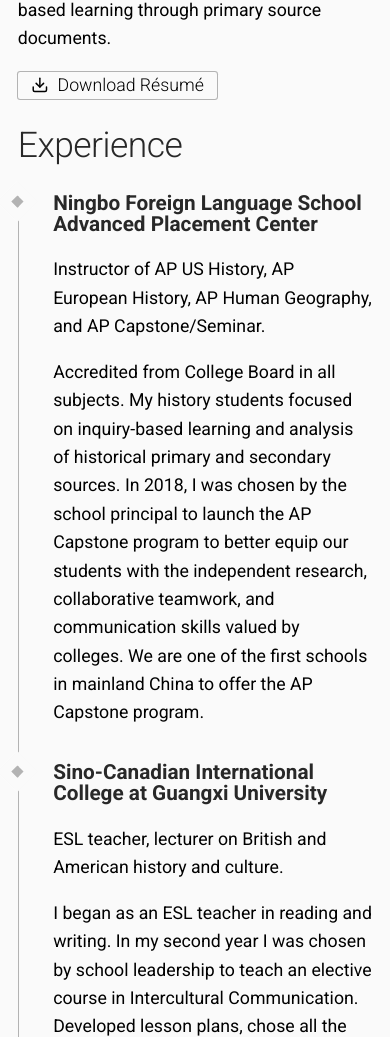
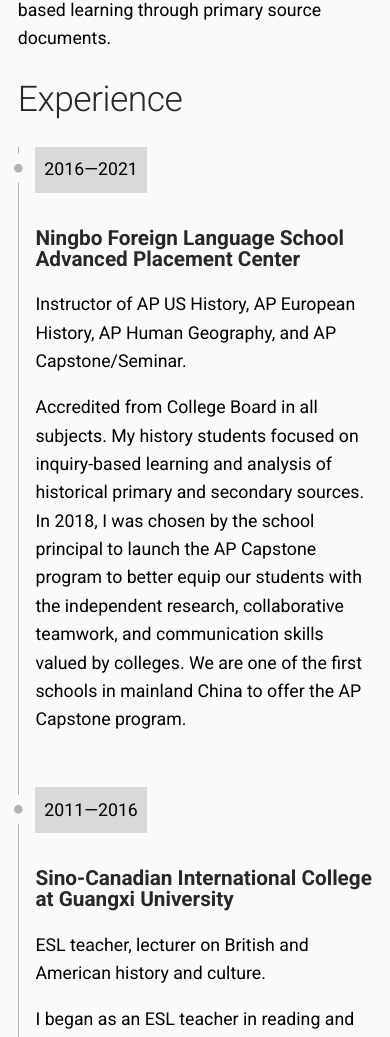
Before and after one commit to brti-dev/brti.dev, a Next.js app: page /teacher in a window 390 px wide. Shown: the part 424-1461 px from the top of the page. Built offline with nearby package versions, Linux system fonts and the light colour scheme.

Commit message:
Timeline modular css and responsive layout

```diff
--- a/components/Timeline.tsx
+++ b/components/Timeline.tsx
@@ -1,20 +1,23 @@
 import React from 'react'
+import classes from '@/styles/components/timeline.module.scss'
 
-export const Timeline = ({ color = 'var(--color-comment)', children, ...rest }) => (
+export const Timeline = ({
+    color = 'var(--color-comment)',
+    children,
+    ...rest
+}) => (
     <div
-        className="timeline"
+        className={classes.timeline}
         style={{ '--color': color } as React.CSSProperties}
         {...rest}
     >
-        <ul>
-            {children}
-        </ul>
+        <dl>{children}</dl>
     </div>
 )
 
 export const TimelineItem = ({ label, children }) => (
-    <li>
-        {children}
-        <label>{label}</label>
-    </li>
+    <>
+        {label && <dt>{label}</dt>}
+        <dd>{children}</dd>
+    </>
 )
--- a/pages/teacher.tsx
+++ b/pages/teacher.tsx
@@ -2,51 +2,83 @@ import { FiDownload as DownloadIcon } from 'react-icons/fi'
 
 import { Timeline, TimelineItem } from '../components/Timeline'
 import Layout from '../components/Layout'
-import Button from '../components/Button'
-import classes from '../styles/teacher.module.scss'
 
 function Teacher() {
     return (
         <Layout title="Teacher">
-            <div className={classes.root}>
-                <p>I am a certified teacher of Advanced Placement Histories, Human Geography, and Capstone. As teacher and counselor, I have prepared hundreds of students for academic life abroad, culminating in being appointed leader to launch the AP Capstone research program in our school, one of the first such programs introduced in China. I'm an expert on active learning techniques and inquiry-based learning through primary source documents.</p>
-                <Button
-                    to="https://www.dropbox.com/s/7coh5m3254xz01p/MathewBerti_resume_teacher.pdf"
-                    variant="outlined"
-                >
-                    <DownloadIcon />
-                    Download Résumé
-                </Button>
+            <div>
+                <p>
+                    I am a certified teacher of Advanced Placement Histories,
+                    Human Geography, and Capstone. As teacher and counselor, I
+                    have prepared hundreds of students for academic life abroad,
+                    culminating in being appointed leader to launch the AP
+                    Capstone research program in our school, one of the first
+                    such programs introduced in China. I'm an expert on active
+                    learning techniques and inquiry-based learning through
+                    primary source documents.
+                </p>
                 <h2>Experience</h2>
                 <Timeline>
-                    <TimelineItem
-                        label="2016&mdash;2021"
-                    >
-                        <h3>Ningbo Foreign Language School Advanced Placement Center</h3>
-                        <p>Instructor of AP US History, AP European History, AP Human Geography, and AP Capstone/Seminar.</p>
-                        <p>Accredited from College Board in all subjects. My history students focused on inquiry-based learning and analysis of historical primary and secondary sources. In 2018, I was chosen by the school principal to launch the AP Capstone program to better equip our students with the independent research, collaborative teamwork, and communication skills valued by colleges. We are one of the first schools in mainland China to offer the AP Capstone program.</p>
+                    <TimelineItem label="2016&mdash;2021">
+                        <h3>
+                            Ningbo Foreign Language School Advanced Placement
+                            Center
+                        </h3>
+                        <p>
+                            Instructor of AP US History, AP European History, AP
+                            Human Geography, and AP Capstone/Seminar.
+                        </p>
+                        <p>
+                            Accredited from College Board in all subjects. My
+                            history students focused on inquiry-based learning
+                            and analysis of historical primary and secondary
+                            sources. In 2018, I was chosen by the school
+                            principal to launch the AP Capstone program to
+                            better equip our students with the independent
+                            research, collaborative teamwork, and communication
+                            skills valued by colleges. We are one of the first
+                            schools in mainland China to offer the AP Capstone
+                            program.
+                        </p>
                     </TimelineItem>
 
-                    <TimelineItem
-                        label="2011&mdash;2016"
-                    >
-                        <h3>Sino-Canadian International College at Guangxi University</h3>
-                        <p>ESL teacher, lecturer on British and American history and culture.</p>
-                        <p>I began as an ESL teacher in reading and writing. In my second year I was chosen by school leadership to teach an elective course in Intercultural Communication. Developed lesson plans, chose all the class materials, wrote tests, and planned class activities around certain themes focused on historical and current events in Britain, America, Canada, and Australia. A major focus of the course was cross-culture studies between these English-speaking countries and China.</p>
+                    <TimelineItem label="2011&mdash;2016">
+                        <h3>
+                            Sino-Canadian International College at Guangxi
+                            University
+                        </h3>
+                        <p>
+                            ESL teacher, lecturer on British and American
+                            history and culture.
+                        </p>
+                        <p>
+                            I began as an ESL teacher in reading and writing. In
+                            my second year I was chosen by school leadership to
+                            teach an elective course in Intercultural
+                            Communication. Developed lesson plans, chose all the
+                            class materials, wrote tests, and planned class
+                            activities around certain themes focused on
+                            historical and current events in Britain, America,
+                            Canada, and Australia. A major focus of the course
+                            was cross-culture studies between these
+                            English-speaking countries and China.
+                        </p>
                     </TimelineItem>
 
-                    <TimelineItem
-                        label="2010&mdash;2011"
-                    >
+                    <TimelineItem label="2010&mdash;2011">
                         <h3>Hezhou College</h3>
-                        <p>ESL teacher, lecturer on Intercultural Communication.</p>
+                        <p>
+                            ESL teacher, lecturer on Intercultural
+                            Communication.
+                        </p>
                     </TimelineItem>
 
-                    <TimelineItem
-                        label="2008&mdash;2009"
-                    >
+                    <TimelineItem label="2008&mdash;2009">
                         <h3>Xi’an Technological University</h3>
-                        <p>ESL teacher, lecturer on British and American history and culture.</p>
+                        <p>
+                            ESL teacher, lecturer on British and American
+                            history and culture.
+                        </p>
                     </TimelineItem>
                 </Timeline>
             </div>
--- /dev/null
+++ b/styles/components/timeline.module.scss
@@ -0,0 +1,203 @@
+@use '../extensions' as *;
+@use '../breakpoint' as *;
+
+.timeline {
+    position: relative;
+    // @var --color Line and bullet color; Set by <Timeline> component
+
+    @include breakpoint(omnivision) {
+        margin-left: -7em;
+    }
+
+    &::before {
+        background-color: var(--color);
+        content: '';
+        position: absolute;
+        top: 0;
+        width: 0.1rem;
+        height: 100%;
+
+        @include breakpoint(screen) {
+            left: 7em;
+        }
+    }
+
+    dl {
+        display: grid;
+        grid-row-gap: 2em;
+        grid-column-gap: 2em;
+        grid-auto-flow: row;
+        justify-items: start;
+        align-items: start;
+        padding-left: 1em;
+
+        @include breakpoint(screen) {
+            padding: 0;
+            grid-template-columns: 5em auto;
+        }
+
+        dt {
+            @extend %surface;
+            margin: 0;
+            padding: 0.5em;
+            font-weight: normal;
+
+            // Point
+            &::before {
+                content: '';
+                transform: translate(
+                    calc(-0.25em + -0.5em + -1em + 0.05rem),
+                    0.5em
+                );
+                background-color: var(--color);
+                outline: 10px solid var(--color-body);
+                display: block;
+                position: absolute;
+                width: 0.5em;
+                height: 0.5em;
+                border-radius: 0.5em;
+
+                @include breakpoint(screen) {
+                    transform: translate(6.3em, -0.3em);
+                }
+            }
+        }
+
+        dd {
+            margin: 0;
+            padding: 0;
+
+            & > *:first-child {
+                margin-top: 0;
+            }
+
+            @include breakpoint(screen) {
+                padding: 0 0 0 2em;
+            }
+        }
+    }
+}
+// .timeline__wrapper {
+//   width: 100%;
+//   max-width: 800px;
+//   padding: 15px 0 0  0;
+//   position: relative;
+//   margin: 50px auto;
+// }
+// .timeline {
+//   width: calc(100% - 24px);
+//   padding: 12px;
+// }
+// .timeline:before {
+//   content: "";
+//   position: absolute;
+//   top: 0px;
+//   left: calc(33% + 6px);
+//   bottom: 0px;
+//   width: 0px;
+//   border: 2px solid;
+// }
+// .timeline:after {
+//   content: "";
+//   display: table;
+//   clear: both;
+// }
+// @media only screen and (max-width: 768px) {
+//   /* For mobile phones: */
+//   .timeline:before {
+//     left: calc(1% + 6px);
+//   }
+// }
+
+// .timeline__item__body__container {
+//   position: relative;
+//   margin-left: 30px;
+// }
+// .timeline__item--no-children .timeline__item__body__container {
+//   background: transparent;
+//   box-shadow: none;
+// }
+// .timeline__item__body__container:after {
+//   content: "";
+//   display: table;
+//   clear: both;
+// }
+// .timeline__item__date {
+//   position: absolute;
+//   top: -12px;
+//   left: 0;
+//   padding: 1px;
+//   height: 52px;
+//   box-sizing: border-box;
+//   width: 90%;
+// }
+// .timeline__item__date__inner {
+//   padding: 0;
+//   font-weight: bold;
+//   margin: 0;
+//   border-right-color: transparent;
+//   height: 50px;
+//   width: 100%;
+//   display: block;
+//   line-height: 52px;
+//   text-indent: 15px;
+// }
+
+// .timeline__item--no-children .timeline__item__body__container::before {
+//   display: none;
+// }
+// .timeline__item {
+//   clear: both;
+//   text-align: left;
+//   position: relative;
+// }
+// .timeline__item__title {
+//   margin-bottom: 0.5em;
+//   float: left;
+//   width: 34%;
+//   position: relative;
+//   height: 32px;
+// }
+// .timeline__item__title:before {
+//   content: "";
+//   position: absolute;
+//   width: 8px;
+//   height: 8px;
+//   border: 4px solid;
+//   background-color: #ffffff;
+//   border-radius: 100%;
+//   top: 15%;
+//   right: -8px;
+//   z-index: 99;
+//   box-sizing: content-box;
+// }
+// .timeline__item .timeline__item__body {
+//   margin: 0 0 3em;
+//   float: right;
+//   width: 66%;
+//     h1, h2, h3, h4, h5, h6 {
+//         margin: 0;
+//     }
+// }
+
+// @media only screen and (max-width: 768px) {
+//   /* For mobile phones: */
+//   .timeline__item__title {
+//     float: left;
+//     width: 70%;
+//   }
+//   .timeline__item__date {
+//     margin-left: 30px;
+//   }
+//   .timeline__item__title:before {
+//     top: 15%;
+//     left: 3px;
+//     right: auto;
+//     z-index: 99;
+//   }
+//   .timeline__item__body {
+//     margin: 20px 0 3em;
+//     float: right;
+//     width: 99%;
+//   }
+// }
--- a/styles/global.scss
+++ b/styles/global.scss
@@ -1,5 +1,4 @@
 @use 'sass:color';
-@use 'sass:math';
 @use 'breakpoint' as *;
 @use 'theme' as *;
 @use 'fonts' as *;
@@ -744,7 +743,7 @@ button,
 
     @include breakpoint(omnivision) {
         right: unset;
-        left: math.div($spacing-large, 2);
+        left: $spacing-large / 2;
     }
 }
 
@@ -794,191 +793,3 @@ button,
     letter-spacing: 0.08em;
     font-weight: 400;
 }
-
-.timeline {
-    position: relative;
-    // @var --color Line and bullet color; Set by <Timeline> component
-
-    &::before {
-        background-color: var(--color);
-        content: '';
-        position: absolute;
-        top: 0;
-        left: 0;
-        width: 0.1rem;
-        height: 100%;
-    }
-
-    ul {
-        margin: 0;
-        padding: 0;
-        list-style: none;
-
-        * {
-            vertical-align: baseline;
-        }
-
-        li {
-            box-sizing: border-box;
-            margin: 0;
-            padding: 0 0 0 2em;
-            position: relative;
-
-            & + li {
-                margin-top: 2em;
-            }
-
-            > *:first-child {
-                margin-top: 0;
-            }
-
-            // Point
-            &::before {
-                content: '';
-                transform: rotate(45deg);
-                background-color: var(--color);
-                outline: 10px solid var(--color-body);
-                display: block;
-                position: absolute;
-                top: 0.25em;
-                left: -0.25em;
-                width: 0.5em;
-                height: 0.5em;
-            }
-
-            label {
-                @extend %surface;
-                box-sizing: border-box;
-                width: 5em;
-                padding: 0.5em;
-                position: absolute;
-                top: 0;
-                left: -7em;
-            }
-        }
-    }
-}
-// .timeline__wrapper {
-//   width: 100%;
-//   max-width: 800px;
-//   padding: 15px 0 0  0;
-//   position: relative;
-//   margin: 50px auto;
-// }
-// .timeline {
-//   width: calc(100% - 24px);
-//   padding: 12px;
-// }
-// .timeline:before {
-//   content: "";
-//   position: absolute;
-//   top: 0px;
-//   left: calc(33% + 6px);
-//   bottom: 0px;
-//   width: 0px;
-//   border: 2px solid;
-// }
-// .timeline:after {
-//   content: "";
-//   display: table;
-//   clear: both;
-// }
-// @media only screen and (max-width: 768px) {
-//   /* For mobile phones: */
-//   .timeline:before {
-//     left: calc(1% + 6px);
-//   }
-// }
-
-// .timeline__item__body__container {
-//   position: relative;
-//   margin-left: 30px;
-// }
-// .timeline__item--no-children .timeline__item__body__container {
-//   background: transparent;
-//   box-shadow: none;
-// }
-// .timeline__item__body__container:after {
-//   content: "";
-//   display: table;
-//   clear: both;
-// }
-// .timeline__item__date {
-//   position: absolute;
-//   top: -12px;
-//   left: 0;
-//   padding: 1px;
-//   height: 52px;
-//   box-sizing: border-box;
-//   width: 90%;
-// }
-// .timeline__item__date__inner {
-//   padding: 0;
-//   font-weight: bold;
-//   margin: 0;
-//   border-right-color: transparent;
-//   height: 50px;
-//   width: 100%;
-//   display: block;
-//   line-height: 52px;
-//   text-indent: 15px;
-// }
-
-// .timeline__item--no-children .timeline__item__body__container::before {
-//   display: none;
-// }
-// .timeline__item {
-//   clear: both;
-//   text-align: left;
-//   position: relative;
-// }
-// .timeline__item__title {
-//   margin-bottom: 0.5em;
-//   float: left;
-//   width: 34%;
-//   position: relative;
-//   height: 32px;
-// }
-// .timeline__item__title:before {
-//   content: "";
-//   position: absolute;
-//   width: 8px;
-//   height: 8px;
-//   border: 4px solid;
-//   background-color: #ffffff;
-//   border-radius: 100%;
-//   top: 15%;
-//   right: -8px;
-//   z-index: 99;
-//   box-sizing: content-box;
-// }
-// .timeline__item .timeline__item__body {
-//   margin: 0 0 3em;
-//   float: right;
-//   width: 66%;
-//     h1, h2, h3, h4, h5, h6 {
-//         margin: 0;
-//     }
-// }
-
-// @media only screen and (max-width: 768px) {
-//   /* For mobile phones: */
-//   .timeline__item__title {
-//     float: left;
-//     width: 70%;
-//   }
-//   .timeline__item__date {
-//     margin-left: 30px;
-//   }
-//   .timeline__item__title:before {
-//     top: 15%;
-//     left: 3px;
-//     right: auto;
-//     z-index: 99;
-//   }
-//   .timeline__item__body {
-//     margin: 20px 0 3em;
-//     float: right;
-//     width: 99%;
-//   }
-// }
--- a/styles/teacher.module.scss
+++ /dev/null
@@ -1,19 +0,0 @@
-.root {
-    dl {
-        --m: 1em;
-
-        dt {
-            font-weight: bold;
-            font-size: 1.15em;
-        }
-
-        > * + * {
-            margin-top: var(--m);
-        }
-    }
-
-    [class~=date] {
-        font-weight: bold;
-        opacity: 0.7;
-    }
-}
```
